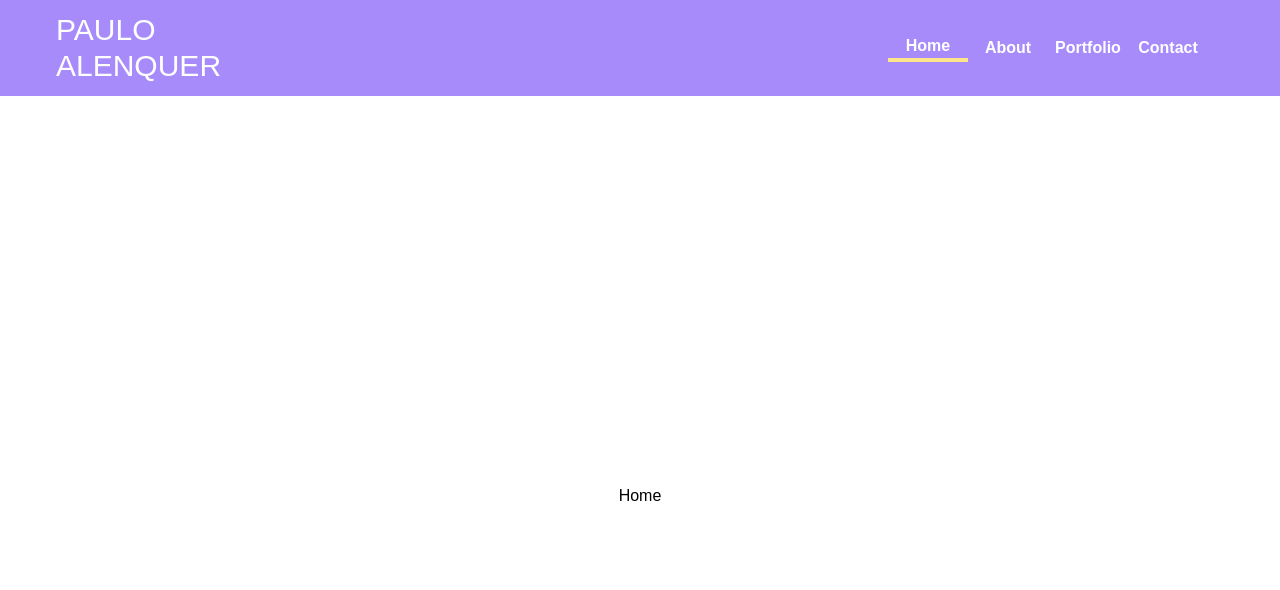
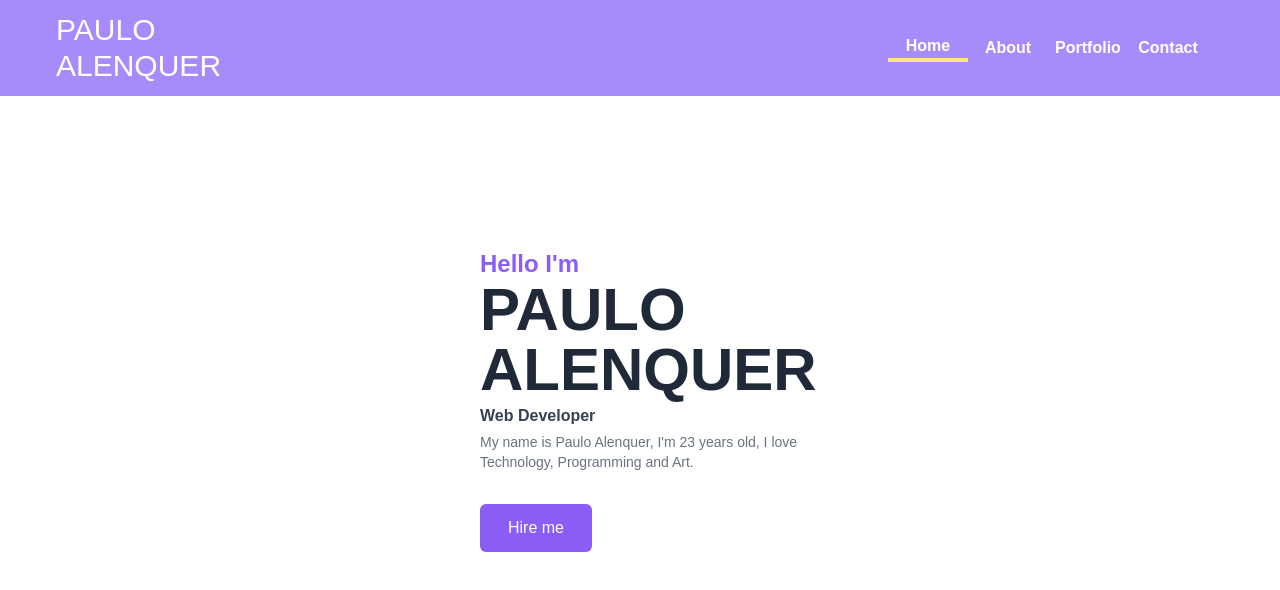
Before and after one commit to palenquer/PersonalWebsite, a Next.js app: page / in a window 1280 px wide. Shown: the top 590 px of the page. Built offline with nearby package versions, Linux system fonts and the light colour scheme.

Commit message:
added content in homepage

```diff
--- a/components/Nav/index.js
+++ b/components/Nav/index.js
@@ -13,7 +13,7 @@ export const Navbar = () => {
 
   return (
     <>
-      <nav className="flex text-white items-center flex-wrap bg-purple-400 p-3 md:px-14">
+      <nav className="w-screen flex text-white items-center flex-wrap bg-purple-400 p-3 md:px-14 fixed">
         <NavTitle />
         <button
           className={`${active ? "bg-purple-500" : ""} hover:bg-purple-500 inline-flex p-3 rounded md:hidden text-white ml-auto hover:text-white outline-none focus:outline-none`}
--- a/pages/index.js
+++ b/pages/index.js
@@ -1,7 +1,24 @@
+import Link from "next/link";
+
 export default function Home() {
   return (
-    <div className="flex justify-center items-center w-screen h-screen">
-      <h1>Home</h1>
+    <div className="flex flex-col justify-center items-center w-full h-full text-gray-700 leading-loose">
+      <div className="max-w-xs">
+        <h2 className="text-purple-500 text-2xl font-bold">Hello I'm</h2>
+        <h1 className="text-6xl font-Teko font-black text-gray-800">
+          PAULO ALENQUER
+        </h1>
+        <h3 className="font-semibold">Web Developer</h3>
+        <h4 className="text-gray-500 text-sm">
+          My name is Paulo Alenquer, I'm 23 years old, I love Technology,
+          Programming and Art.
+        </h4>
+        <Link href="/about">
+          <a className="block bg-purple-500 w-28 mt-8 rounded-md h-12 text-white transform hover:rotate-6 hover:shadow-3xl transition duration-500 focus:outline-none text-center leading-12">
+            Hire me
+          </a>
+        </Link>
+      </div>
     </div>
-  )
+  );
 }
--- a/tailwind.config.js
+++ b/tailwind.config.js
@@ -2,17 +2,24 @@ module.exports = {
   purge: [],
   darkMode: false, // or 'media' or 'class'
   theme: {
+    boxShadow: {
+     '3xl': '8px 8px 6px -6px rgba(0, 0, 0, 0.75)',
+    },
     extend: {
+      lineHeight: {
+        '12': '3rem',
+       },
       fontFamily: {
         Montserrat: ["Montserrat, sans-serif"],
-        Teko: ['Teko', 'sans-serif'],
+        Teko: ["Teko", "sans-serif"],
       },
     },
   },
   variants: {
     extend: {
-      backgroundColor: ['active'],
-    }
+      transitionProperty: ["hover", "focus"],
+      transform: ["hover", "focus"],
+    },
   },
   plugins: [],
 };
```
Also changed, not shown: styles/globals.css (line endings or trailing spaces).
